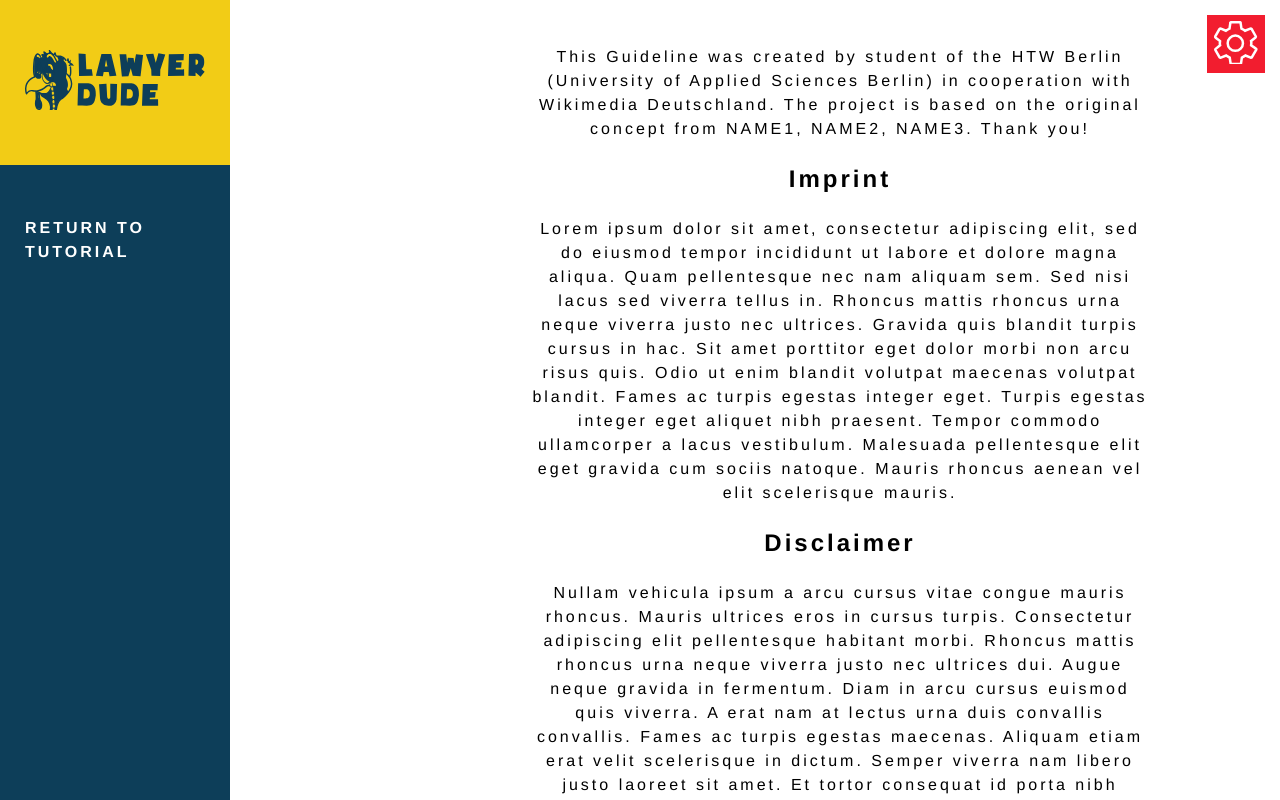
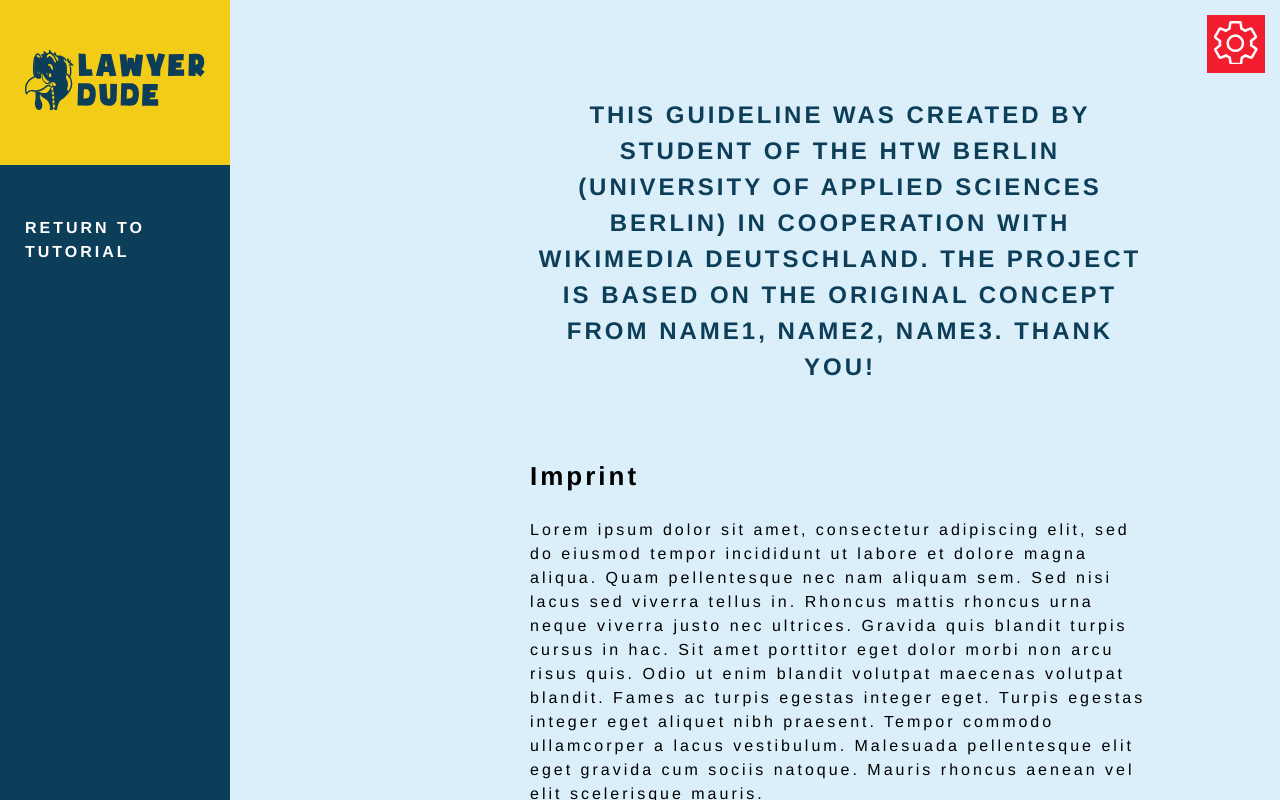
Before and after one commit to ViviZa/lawyer-dude, a React (Create React App) app: page /imprint in a window 1280 px wide. Built offline with nearby package versions, Linux system fonts and the light colour scheme.

Commit message:
Add ImprintPage styling

```diff
--- a/src/styles/_pagecontent.scss
+++ b/src/styles/_pagecontent.scss
@@ -219,6 +219,38 @@ ol {
 	margin-left: 5.5em;
 }
 
+.Imprint {
+	background-color: lighten($darkblue, 72%);
+
+	.pagecontent {
+
+		.contentText {
+			text-align: left;
+		}
+
+		div:nth-child(2) {
+			color:$darkblue;
+			font-size: 24px;
+			font-weight: 700;
+			margin: 3em 0;
+			text-transform: uppercase;
+			text-align: center;
+		}
+
+		h2 {
+			font-size: 26px;
+			text-align: left;
+
+			&:after {
+				content: "";
+				background-color: #000;
+				width: 0.5em;
+				height: 0.3em;
+			}
+		}
+	}
+}
+
 @media only screen and (max-width: 599px) {
 
 	h1 {
```
